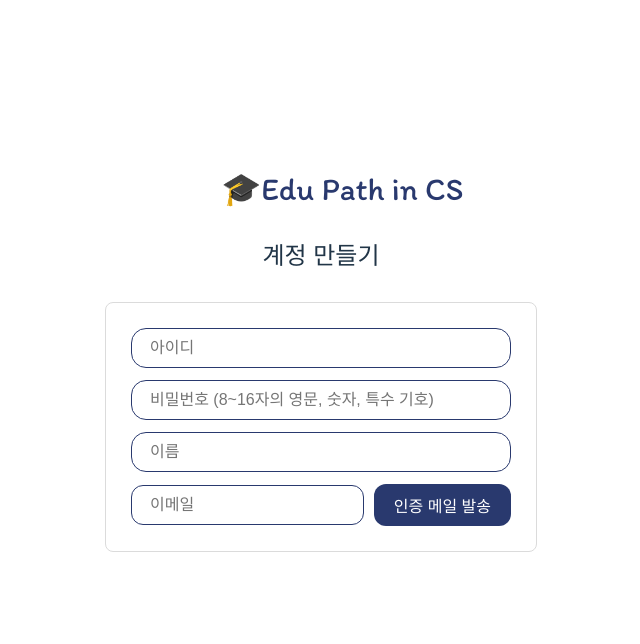
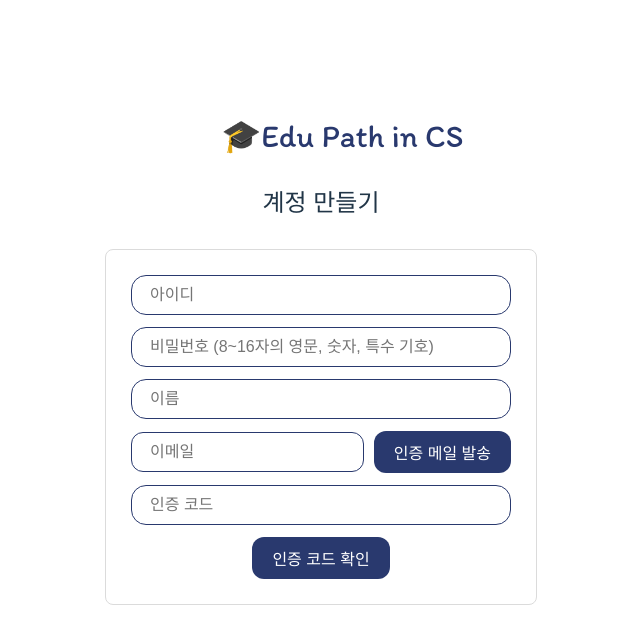
Before and after one commit to semothon/2025_TEAM_15_FE, a React app: page /signup in a window 1280 px wide. Shown: the top 644 px of the page, without its empty margins (319-959 px from the left). Built offline with nearby package versions, Linux system fonts and the light colour scheme; the HTML template or start-up script is replaced by a standard one; a web font is replaced by a local one.

Commit message:
✨ feat: #12 implement state management for 'SignUp' page

```diff
--- a/src/pages/SignUp.jsx
+++ b/src/pages/SignUp.jsx
@@ -1,11 +1,78 @@
 // src/pages/SignUp.jsx
 
-import React from 'react';
+import React, { useState } from 'react';
 import Animation from '../components/Animation';
 import '../styles/signup.css';
 import '@fontsource/alkatra';
+import CONFIG from '../config';
 
 const SignUp = () => {
+  const [loginId, setLoginId] = useState('');
+  const [password, setPassword] = useState('');
+  const [name, setName] = useState('');
+  const [email, setEmail] = useState('');
+  const [emailCode, setEmailCode] = useState('');
+  const [errorMessage, setErrorMessage] = useState('');
+  const [successMessage, setSuccessMessage] = useState('');
+
+  const logInputValues = () => {
+    console.log('아이디:', loginId);
+    console.log('비밀번호:', password);
+    console.log('이름:', name);
+    console.log('이메일:', email);
+    console.log('인증 코드:', emailCode);
+  };
+
+  const handleSendAuthEmail = async () => {
+    logInputValues();
+
+    try {
+      const response = await fetch(`${CONFIG.EMAIL_SERVICE.BASE_URL}${CONFIG.EMAIL_SERVICE.ENDPOINTS.SEND_AUTH_EMAIL}`, {
+        method: 'POST',
+        headers: {
+          'Content-Type': 'application/json',
+        },
+        body: JSON.stringify({ email }),
+      });
+
+      if (response.ok) {
+        setSuccessMessage('인증 이메일이 발송되었습니다.');
+        setErrorMessage('');
+      } else {
+        const errorData = await response.json();
+        setErrorMessage(errorData.message || '인증 이메일 발송 실패');
+      }
+    } catch (error) {
+      console.error('에러 발생:', error);
+      setErrorMessage('인증 이메일 발송 중 오류 발생');
+    }
+  };
+
+  const handleVerifyEmailCode = async () => {
+    logInputValues();
+
+    try {
+      const response = await fetch(`${CONFIG.EMAIL_SERVICE.BASE_URL}${CONFIG.EMAIL_SERVICE.ENDPOINTS.VERIFY_EMAIL_CODE}?receiver=${email}&code=${emailCode}`, {
+        method: 'GET',
+      });
+
+      if (response.ok) {
+        setSuccessMessage('이메일 인증이 완료되었습니다.');
+        setErrorMessage('');
+      } else {
+        const errorData = await response.json();
+        setErrorMessage(errorData.message || '인증 코드 불일치');
+      }
+    } catch (error) {
+      console.error('에러 발생:', error);
+      setErrorMessage('인증 코드 확인 중 오류 발생');
+    }
+  };
+
+  const handleSignUp = async () => {
+    logInputValues();
+  };
+
   return (
     <>
       <div className="signup-container">
@@ -18,28 +85,47 @@ const SignUp = () => {
             type="text"
             placeholder="아이디"
             className="input-field"
+            value={loginId}
+            onChange={(e) => setLoginId(e.target.value)}
           />
-
           <input
             type="password"
             placeholder="비밀번호 (8~16자의 영문, 숫자, 특수 기호)"
             className="input-field"
+            value={password}
+            onChange={(e) => setPassword(e.target.value)}
           />
-
           <input
             type="text"
             placeholder="이름"
             className="input-field"
+            value={name}
+            onChange={(e) => setName(e.target.value)}
           />
-
           <div className="verification-container">
             <input
               type="email"
               placeholder="이메일"
               className="email-field"
+              value={email}
+              onChange={(e) => setEmail(e.target.value)}
             />
-            <button className="verification-button">인증 메일 발송</button>
+            <button className="verification-button" onClick={handleSendAuthEmail}>
+              인증 메일 발송
+            </button>
           </div>
+          {successMessage && <div className="success-message">{successMessage}</div>}
+          {errorMessage && <div className="error-message">{errorMessage}</div>}
+          <input
+            type="text"
+            placeholder="인증 코드"
+            className="input-field"
+            value={emailCode}
+            onChange={(e) => setEmailCode(e.target.value)}
+          />
+          <button className="verification-button" onClick={handleVerifyEmailCode}>
+            인증 코드 확인
+          </button>
         </div>
       </div>
     </>
```
